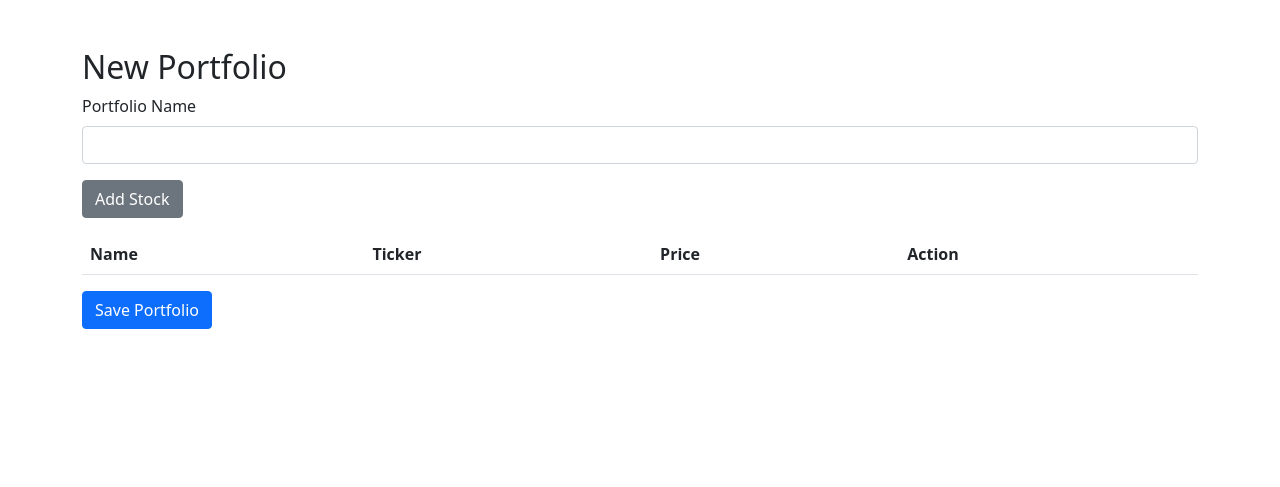
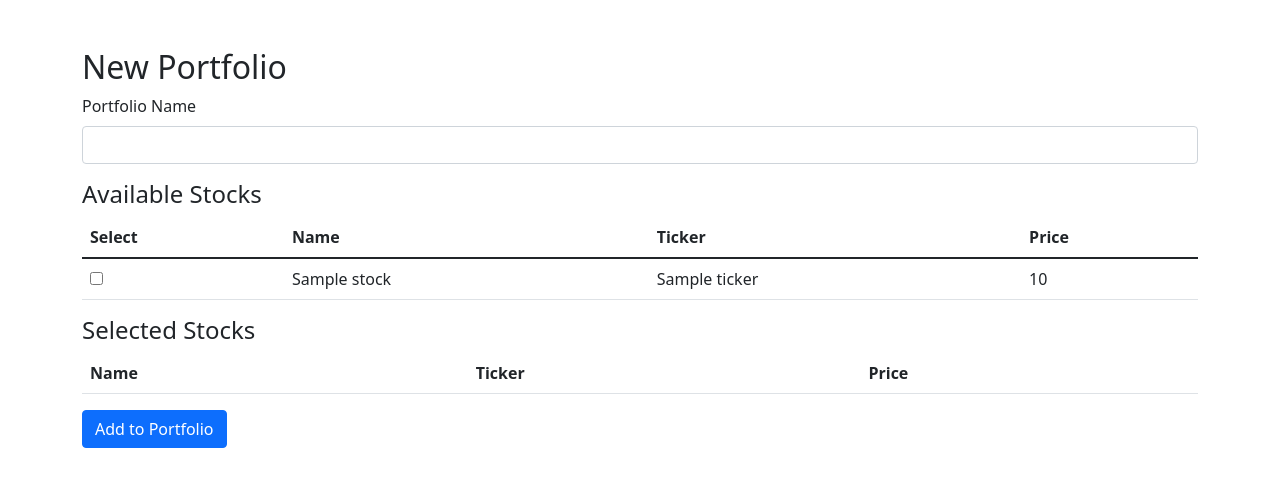
Before and after one commit to RedComet1027/PyFlask, a Flask app: template templates/new_portfolio.html in a window 1280 px wide. Shown: the top 487 px of the page. Run offline with Flask 3, Linux system fonts and the light colour scheme; the template is opened without the code that fills it: most values are stand-ins (such as "Sample title", 1, 10 or a date in 2020); lists and menus that the app fills with data are empty.

Commit message:
Assistant checkpoint: Update new portfolio page with stock selection tables
Assistant generated file changes:
- app.py: Update new_portfolio route to include stocks
- templates/new_portfolio.html: Update new portfolio page with stock selection

---

User prompt:

change @templates/new_portfolio.html with the following
1. Remove the Add Stock button
2. Remove the new row of text fields for user to input
3. Add a table of all avaiable stocks from database listing its name, ticker and price
4. Add a checkbox to each row for the stock to indicate the user wants it to add to portfolio
5. Add a "Add to Portfolio" button at the bottom of table
6. List the stocks user added to portfolio in another table

Replit-Commit-Author: Assistant
Replit-Commit-Session-Id: 404e79c4-0ac8-4073-afaf-6a228252d09e

```diff
--- a/app.py
+++ b/app.py
@@ -25,7 +25,8 @@ def show_stock(id):
 # obtain new portfolio via Post from html FORM
 @app.route('/new-portfolio')
 def new_portfolio():
-    return render_template('new_portfolio.html')
+    stocks = load_stocks_from_db()
+    return render_template('new_portfolio.html', stocks=stocks)
 
 @app.route('/', methods=['POST'])
 def save_portfolio():
--- a/templates/new_portfolio.html
+++ b/templates/new_portfolio.html
@@ -16,38 +16,65 @@
                 <input type="text" class="form-control" id="portfolioName" name="portfolioName" required>
             </div>
 
-            <div class="mb-3">
-                <button type="button" class="btn btn-secondary" onclick="addStock()">Add Stock</button>
-            </div>
+            <h4>Available Stocks</h4>
+            <table class="table" id="availableStocks">
+                <thead>
+                    <tr>
+                        <th>Select</th>
+                        <th>Name</th>
+                        <th>Ticker</th>
+                        <th>Price</th>
+                    </tr>
+                </thead>
+                <tbody>
+                    {% for stock in stocks %}
+                    <tr>
+                        <td><input type="checkbox" name="selectedStocks" value="{{ stock.id }}" onchange="updateSelectedStocks(this)"></td>
+                        <td>{{ stock.name }}</td>
+                        <td>{{ stock.ticker }}</td>
+                        <td>{{ stock.price }}</td>
+                    </tr>
+                    {% endfor %}
+                </tbody>
+            </table>
 
-            <table class="table" id="stockTable">
+            <h4>Selected Stocks</h4>
+            <table class="table" id="selectedStocksTable">
                 <thead>
                     <tr>
                         <th>Name</th>
                         <th>Ticker</th>
                         <th>Price</th>
-                        <th>Action</th>
                     </tr>
                 </thead>
-                <tbody id="stockTableBody">
+                <tbody id="selectedStocksBody">
                 </tbody>
             </table>
 
-            <button type="submit" class="btn btn-primary">Save Portfolio</button>
+            <button type="submit" class="btn btn-primary">Add to Portfolio</button>
         </form>
     </div>
 
     <script>
-        function addStock() {
-            const tbody = document.getElementById('stockTableBody');
-            const row = document.createElement('tr');
-            row.innerHTML = `
-                <td><input type="text" class="form-control" name="stockName[]" required></td>
-                <td><input type="text" class="form-control" name="stockTicker[]" required></td>
-                <td><input type="text" class="form-control" name="stockPrice[]" required></td>
-                <td><button type="button" class="btn btn-danger btn-sm" onclick="this.closest('tr').remove()">Remove</button></td>
-            `;
-            tbody.appendChild(row);
+        function updateSelectedStocks(checkbox) {
+            const row = checkbox.closest('tr');
+            const selectedStocksBody = document.getElementById('selectedStocksBody');
+
+            if (checkbox.checked) {
+                const newRow = document.createElement('tr');
+                newRow.setAttribute('data-stock-id', checkbox.value);
+                newRow.innerHTML = `
+                    <td>${row.cells[1].textContent}</td>
+                    <td>${row.cells[2].textContent}</td>
+                    <td>${row.cells[3].textContent}</td>
+                `;
+                selectedStocksBody.appendChild(newRow);
+            } else {
+                const existingRow = selectedStocksBody.querySelector(`tr[data-stock-id="${checkbox.value}"]`);
+                if (existingRow) {
+                    existingRow.remove();
+                }
+            }
         }
     </script>
 </body>
```
